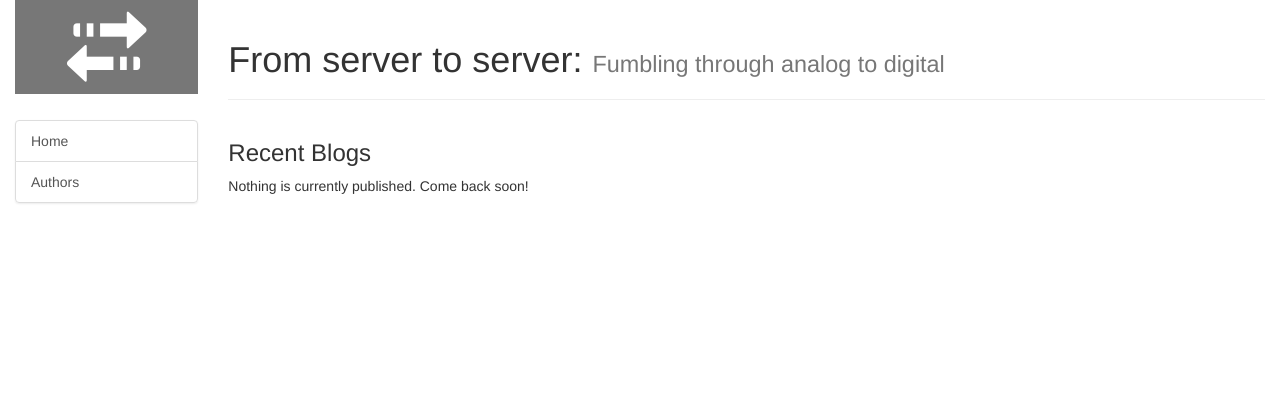
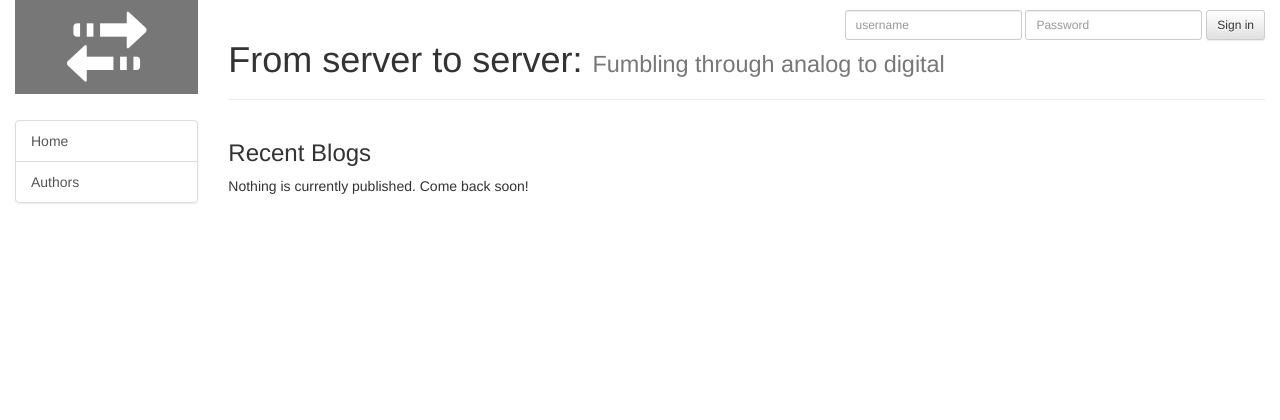
Before and after one commit to Edinunzio/speak, a Django app: page / in a window 1280 px wide. Shown: the top 420 px of the page. Run offline with Django 3.2, Linux system fonts and the light colour scheme; data that the repository does not hold is empty; some libraries are stand-ins or nearby versions.

Commit message:
implementing login and logout functionality.

```diff
--- a/blog/templates/base.html
+++ b/blog/templates/base.html
@@ -15,6 +15,23 @@
         <a href="/"><div class="logo"><span class="glyphicon glyphicon-transfer" aria-hidden="true"></span></div></a>
       </div>
       <div class="col-sm-10 col-md-10 col-lg-10">
+      {% if not request.user.is_authenticated %}
+        <div class="login pull-right">
+          <form class="form-inline" method="post" id="form-login" action="/login/">{% csrf_token %}
+            <div class="form-group">
+              <label class="sr-only" for="username">username</label>
+              <input type="text" class="form-control input-sm" id="username" name="username" placeholder="username">
+            </div>
+            <div class="form-group">
+              <label class="sr-only" for="password">Password</label>
+              <input type="password" class="form-control input-sm" id="password" name="password" placeholder="Password">
+            </div>
+            <button type="submit" class="btn btn-default btn-sm">Sign in</button>
+          </form>
+        </div>
+        {% else %}
+        <a href="/logout/" class="pull-right">Logout</a>
+        {% endif %}
         <div class="page-header">
           {% block topbar %}<h1>From server to server: <small>Fumbling through analog to digital</small></h1>{% endblock topbar %}
         </div>
--- a/blog/views.py
+++ b/blog/views.py
@@ -1,6 +1,7 @@
 """View methods."""
 from __future__ import unicode_literals
 
+from django.contrib.auth import authenticate, login
 from django.contrib.auth.models import User
 from django.shortcuts import render
 from django.views.generic import DetailView, ListView
@@ -61,3 +62,8 @@ class AuthorDetailView(DetailView):
         """Author detail page."""
 
         return render(request, 'author_detail.html', results)
+
+
+def account(request):
+
+    return render(request, 'account_detail.html', None)
--- a/ecms/urls.py
+++ b/ecms/urls.py
@@ -17,11 +17,15 @@ from blog import views
 
 from django.conf.urls import url
 from django.contrib import admin
+from django.contrib.auth import views as auth_views
 
 from .settings import URL_ADMIN
 
 urlpatterns = [
     url(URL_ADMIN + '/', admin.site.urls),
+    url(r'^login/$', auth_views.login, name='login'),
+    url(r'^logout/$', auth_views.logout, {'next_page': '/'}, name='logout'),
+    url(r'^accounts/profile/$', views.account, name='account'),
     url(
         regex=r'^$',
         view=views.BlogListView.as_view(),
--- a/static/css/main.css
+++ b/static/css/main.css
@@ -9,6 +9,9 @@ a{
     background-color:#777;
     text-align: center;
     color: #fff;
+}
+div.login{
+    margin-top: 10px;
 }
 
 .about img {
```
Also changed, not shown: blog/templates/account_detail.html (added, +7 -0 lines), blog/templates/registration/login.html (added, +7 -0 lines).
